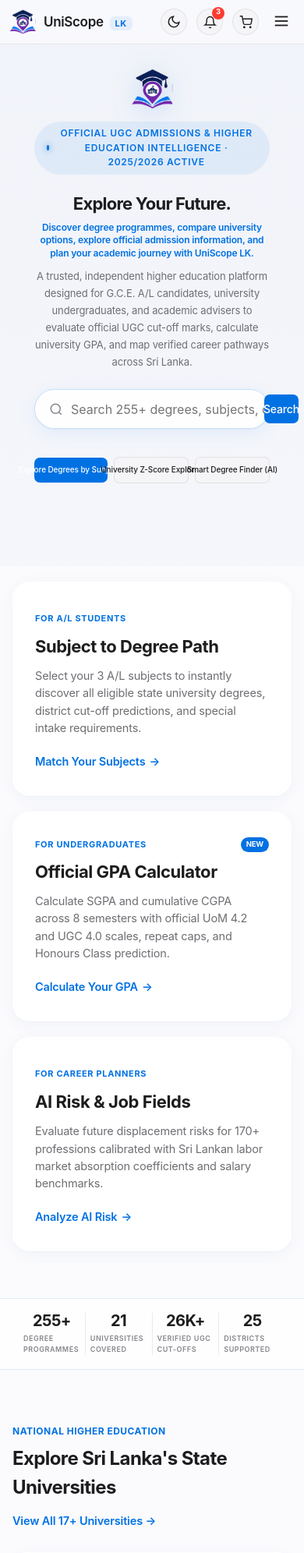
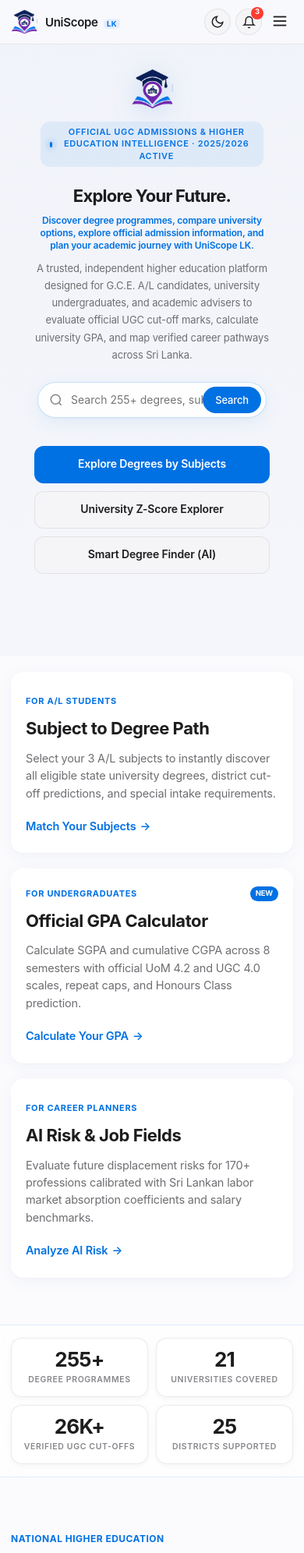
Before and after one commit to smhd3962-rgb/uniscope-lk, a Node server app: page / in a window 390 px wide. Shown: the top 1992 px of the page at 78% size. Run offline with Node 20, Linux system fonts and the light colour scheme; some libraries are stand-ins or nearby versions.

Commit message:
Fix mobile responsiveness: eliminate text overlap, stack hero buttons, optimize 2x2 stats bar and navbar layout

```diff
--- a/public/static/home/css/styles.css
+++ b/public/static/home/css/styles.css
@@ -1705,26 +1705,38 @@ html[data-theme="dark"] .homepage-root ~ .ft {
   }
 
   .hero-buttons {
-    flex-direction: row;
-    flex-wrap: wrap;
-    gap: 8px;
+    display: flex;
+    flex-direction: column;
+    align-items: stretch;
+    width: 100%;
+    max-width: 380px;
+    margin: 0 auto;
+    gap: 10px;
+  }
+
+  .hero-buttons .btn-primary,
+  .hero-buttons .btn-outline,
+  .hero-buttons .btn-purple,
+  .hero-buttons .btn-hero-outline {
+    display: flex;
+    width: 100%;
+    padding: 13px 20px;
+    font-size: 14px;
+    font-weight: 600;
+    line-height: 1.35;
+    white-space: normal;
+    text-align: center;
     justify-content: center;
-  }
-
-  .btn-primary, .btn-outline, .btn-purple, .btn-hero-outline {
-    padding: 9px 10px;
-    font-size: 11px;
-    gap: 4px;
-    justify-content: center;
-    border-radius: 7px;
-    white-space: nowrap;
-    flex: 1;
-    min-width: 0;
+    align-items: center;
+    border-radius: 12px;
+    flex: none;
+    box-sizing: border-box;
+    text-decoration: none;
   }
 
   .btn-primary svg, .btn-outline svg, .btn-purple svg {
-    width: 14px;
-    height: 14px;
+    width: 16px;
+    height: 16px;
     flex-shrink: 0;
   }
 
@@ -1825,9 +1837,12 @@ html[data-theme="dark"] .homepage-root ~ .ft {
     margin-bottom: 24px;
   }
 
-  .btn-primary, .btn-outline, .btn-purple, .btn-hero-outline {
-    padding: 8px 8px;
-    font-size: 10px;
+  .hero-buttons .btn-primary,
+  .hero-buttons .btn-outline,
+  .hero-buttons .btn-purple,
+  .hero-buttons .btn-hero-outline {
+    padding: 12px 16px;
+    font-size: 13.5px;
   }
 
   .nav-container {
--- a/views/index.ejs
+++ b/views/index.ejs
@@ -61,7 +61,7 @@
 <!-- Student Pathways Bento Cards (Apple-Style 3-Column Wayfinding) -->
 <section style="padding: 20px 0 60px; background: transparent;">
   <div class="container">
-    <div style="display:grid; grid-template-columns:repeat(auto-fit, minmax(300px, 1fr)); gap:20px;">
+    <div style="display:grid; grid-template-columns:repeat(auto-fit, minmax(270px, 1fr)); gap:20px;">
       <!-- Pathway 1: For A/L Students -->
       <div class="uniscope-card" style="padding:32px 28px; border-radius:var(--radius-xl); display:flex; flex-direction:column; justify-content:space-between;">
         <div>
--- a/views/partials/head.ejs
+++ b/views/partials/head.ejs
@@ -335,6 +335,150 @@
     padding: 12px 24px; border-radius: 12px; box-shadow: 0 12px 36px rgba(0,0,0,.28);
     font-size: 14px; font-weight: 600; white-space: nowrap; border: 1px solid rgba(255,255,255,0.12);
   }
+
+  /* ── Universal Mobile Responsive Polish & Text Overlap Fix ── */
+  html, body {
+    overflow-x: hidden !important;
+    width: 100% !important;
+    max-width: 100vw !important;
+  }
+
+  .nav-actions-wrap {
+    display: flex;
+    align-items: center;
+    gap: 10px;
+  }
+
+  @media (max-width: 768px) {
+    /* Hero Buttons - Stacked & thumb-friendly */
+    .hero-buttons {
+      display: flex !important;
+      flex-direction: column !important;
+      align-items: stretch !important;
+      width: 100% !important;
+      max-width: 380px !important;
+      margin: 0 auto !important;
+      gap: 10px !important;
+    }
+    .hero-buttons .btn-primary,
+    .hero-buttons .btn-outline,
+    .hero-buttons .btn-purple,
+    .hero-buttons .btn-hero-outline {
+      display: flex !important;
+      width: 100% !important;
+      min-height: 48px !important;
+      padding: 12px 18px !important;
+      font-size: 14px !important;
+      font-weight: 600 !important;
+      line-height: 1.35 !important;
+      white-space: normal !important;
+      text-align: center !important;
+      justify-content: center !important;
+      align-items: center !important;
+      border-radius: 12px !important;
+      flex: none !important;
+      box-sizing: border-box !important;
+      text-decoration: none !important;
+    }
+
+    /* Stats Bar - 2x2 Grid instead of cramped 4-column flex */
+    .hs-bar {
+      display: grid !important;
+      grid-template-columns: 1fr 1fr !important;
+      gap: 10px !important;
+      padding: 16px 14px !important;
+    }
+    .hs-div {
+      display: none !important;
+    }
+    .hs-stat {
+      padding: 14px 10px !important;
+      background: var(--bg-card);
+      border-radius: 14px;
+      border: 1px solid var(--border-subtle);
+      box-shadow: var(--shadow-sm);
+    }
+    .hs-num {
+      font-size: 26px !important;
+    }
+    .hs-lbl {
+      font-size: 10.5px !important;
+      text-align: center;
+      line-height: 1.35;
+    }
+
+    /* Card padding & container width */
+    .uniscope-card {
+      padding: 22px 18px !important;
+      border-radius: 16px !important;
+    }
+    .container {
+      padding: 0 14px !important;
+    }
+
+    /* Nav adjustments */
+    .nav-container {
+      padding: 0 14px !important;
+      height: 56px !important;
+    }
+    .nav-actions-wrap {
+      gap: 6px !important;
+    }
+    .nav-cart-btn-shortcut {
+      display: none !important;
+    }
+    .bp-panel {
+      right: -36px !important;
+      width: calc(100vw - 24px) !important;
+      max-width: 320px !important;
+    }
+  }
+
+  @media (max-width: 600px) {
+    /* Search Bar Responsive Wrap */
+    .hero-search-wrap {
+      width: 100% !important;
+      max-width: 100% !important;
+      padding: 0 4px !important;
+      box-sizing: border-box !important;
+    }
+    .hero-search-form {
+      display: flex !important;
+      align-items: center !important;
+      width: 100% !important;
+      padding: 5px 6px 5px 14px !important;
+      box-sizing: border-box !important;
+    }
+    .hero-search-form input {
+      min-width: 0 !important;
+      flex: 1 1 auto !important;
+      font-size: 14px !important;
+    }
+    .hero-search-form button {
+      flex-shrink: 0 !important;
+      padding: 9px 16px !important;
+      font-size: 13px !important;
+      border-radius: var(--radius-pill) !important;
+    }
+    .hero-eyebrow {
+      font-size: 11px !important;
+      padding: 6px 12px !important;
+      border-radius: 12px !important;
+      line-height: 1.4 !important;
+      text-align: center !important;
+      max-width: 95% !important;
+    }
+  }
+
+  @media (max-width: 400px) {
+    .logo-text {
+      font-size: 15px !important;
+    }
+    .logo-text em {
+      font-size: 9.5px !important;
+      padding: 1px 4px !important;
+    }
+  }
   </style>
 </head>
 <body data-user-id="<%= typeof user !== 'undefined' && user ? user.id : '' %>">
--- a/views/partials/navbar.ejs
+++ b/views/partials/navbar.ejs
@@ -91,7 +91,7 @@
       </div>
 
       <!-- Right Nav Action Controls -->
-      <div style="display:flex;align-items:center;gap:12px;">
+      <div class="nav-actions-wrap">
         <!-- Theme Toggle -->
         <button class="theme-toggle-btn" id="themeToggleBtn" onclick="toggleTheme()" aria-label="Toggle Theme" title="Toggle Light/Dark Theme">
           <svg id="themeMoon" viewBox="0 0 24 24" width="18" height="18" fill="none" stroke="currentColor" stroke-width="2">
@@ -153,7 +153,7 @@
         </div>
 
         <!-- Degree Cart Shortcut -->
-        <a href="/dashboard/compare/" class="bp-btn" title="View Compare & Shortlist" style="text-decoration:none;position:relative;">
+        <a href="/dashboard/compare/" class="bp-btn nav-cart-btn-shortcut" title="View Compare & Shortlist" style="text-decoration:none;position:relative;">
           <svg viewBox="0 0 24 24" fill="none" stroke="currentColor" stroke-width="2" width="18" height="18">
             <circle cx="9" cy="21" r="1"/>
             <circle cx="20" cy="21" r="1"/>
@@ -202,6 +202,7 @@
     <div class="mobile-menu" id="mobileMenu">
       <a href="/" class="mob-acc-item" style="font-weight:700;">Home</a>
       <a href="/universities/" class="mob-acc-item" style="font-weight:700;">Universities Directory</a>
+      <a href="/dashboard/compare/" class="mob-acc-item" style="font-weight:700; color:var(--apple-blue);">Saved Degrees &amp; Compare Cart</a>
 
       <!-- 1. Degrees accordion -->
       <button class="mob-acc-btn" onclick="toggleMobAcc(this)">Degrees &amp; Academic Exploration <span class="mob-acc-chevron">▾</span></button>
```
Also changed, not shown: data/contact_messages.json (+10 -0 lines), views/about-us.ejs (+50 -16 lines), 1 other file.
